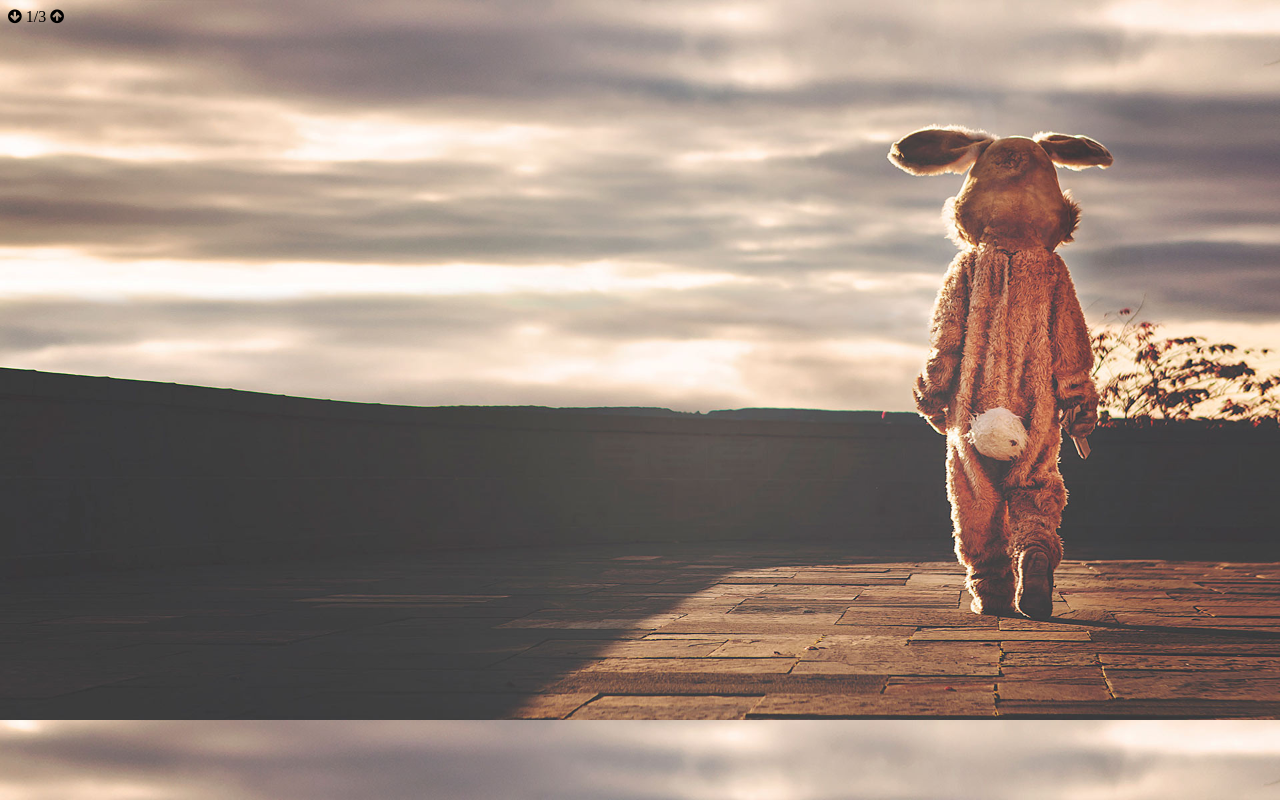
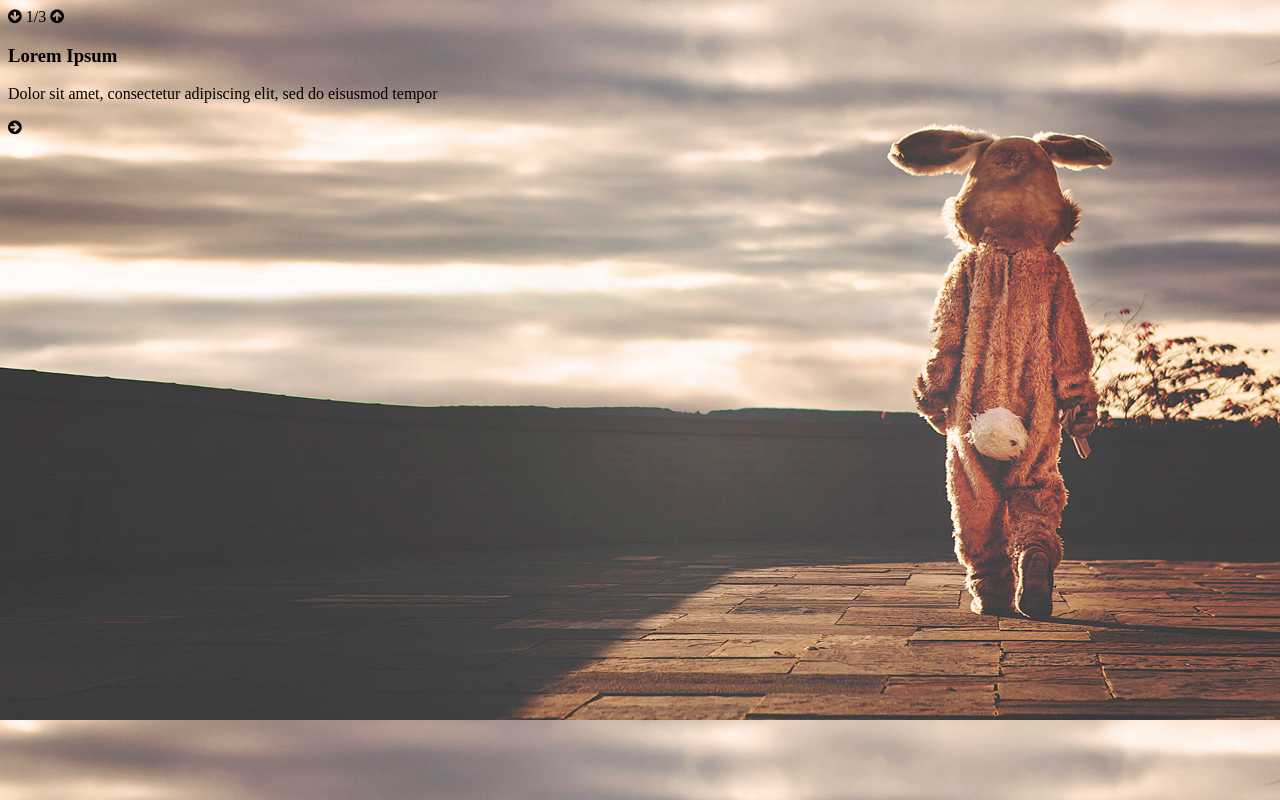
Before and after one commit to gregbreche/test-ileotech, a plain HTML site: page index.html in a window 1280 px wide. Drawn offline with Linux system fonts and the light colour scheme.

Commit message:
added lorem

```diff
--- a/index.html
+++ b/index.html
@@ -22,6 +22,19 @@
 	<span id="next"><i class="fa fa-arrow-circle-up"></i></span>
 </div>
 
+<div>
+	<h3>
+		Lorem Ipsum
+	</h3>
+
+	<p>
+		Dolor sit amet, consectetur adipiscing elit, sed do eisusmod tempor
+	</p>
+
+	<span><i class="fa fa-arrow-circle-right" aria-hidden="true"></i></span>
+
+</div>
+
 </body>
 
 </html>
```
